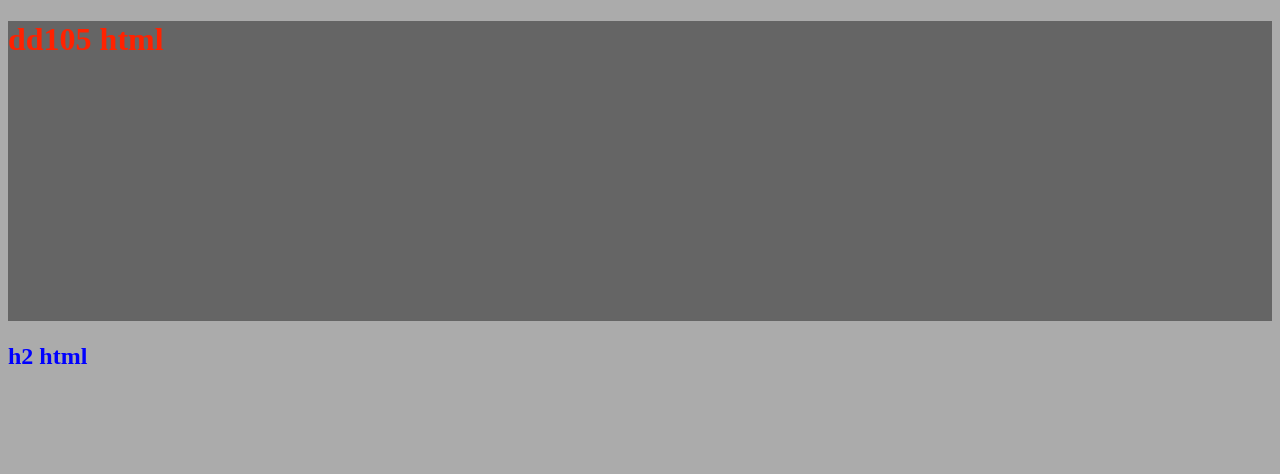
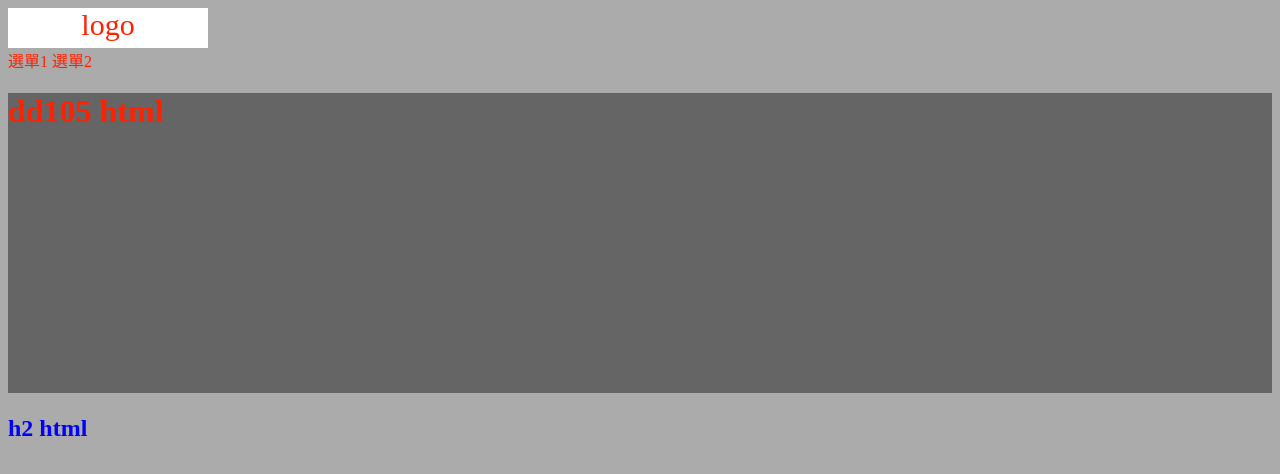
Before and after one commit to sexfat/dd105, a plain HTML site: page index.html in a window 1280 px wide. Drawn offline with Linux system fonts and the light colour scheme.

Commit message:
add body

```diff
--- a/css/style.css
+++ b/css/style.css
@@ -1,12 +1,27 @@
 body {
- color: #f20;
- background-color: rgb(171, 171, 171);
+    color: #f20;
+    background-color: rgb(171, 171, 171);
 
 }
 
 h1 {
+    background-color: rgb(101, 101, 101);
+    height: 300px;
+}
 
- background-color: rgb(101, 101, 101);
- height: 300px;
+#logo {
+    background-color: #fff;
+    width: 200px;
+    height: 40px;
+    font-size: 30px;
+    text-align: center;
+}
+
+.nav {
+    display: inline-block;
+
+
+
+
 
 }
--- a/index.html
+++ b/index.html
@@ -4,6 +4,7 @@
 <!DOCTYPE html>
 <html>
 <!-- 文檔的頭部描述了文檔的各種屬性和信息，包括文檔的標題等、Meta以及css等外部鏈接的引入-->
+
 <head lang="en">
     <!-- meta標籤定義了網頁的一些信息，比如charset是編碼格式，http-equiv向瀏覽器傳回一些有用的信息，以幫助正確和精確地顯示網頁內容，viewport，則定義頁面的寬度與打開頁面的屏幕寬度的關係等,keywords和description則是SEO的關鍵，大家可以去研究一下大網站的頭部信息 -->
     <meta charset="utf-8">
@@ -12,10 +13,9 @@
     <link rel="stylesheet" href="css/style.css">
     <style>
         h2 {
-          color: blue
+            color: blue
         }
     </style>
-
     <!-- js 寫法 -->
     <noscript>環境沒辦法執行js </noscript>
     <script src="js/scripts.js"></script>
@@ -26,10 +26,13 @@
 </head>
 
 <body>
+    <div id="logo">logo</div>
+    <div class="nav"> 選單1  </div>
+    <div class="nav"> 選單2  </div>
 
-    <h1>dd105 html</h1>
+
+    <h1>dd105  html</h1>
     <h2>h2 html</h2>
-
 </body>
 
 </html>
```
